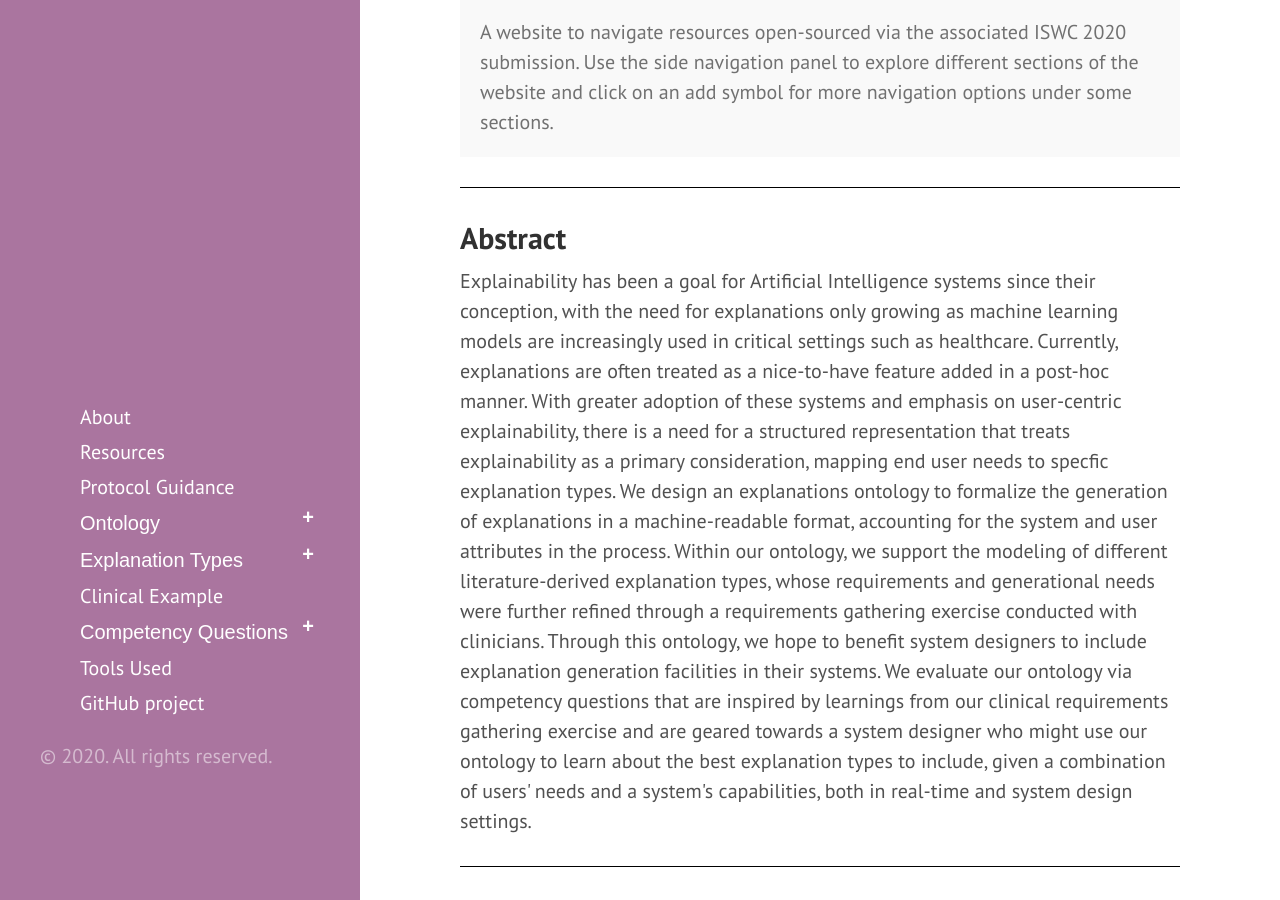
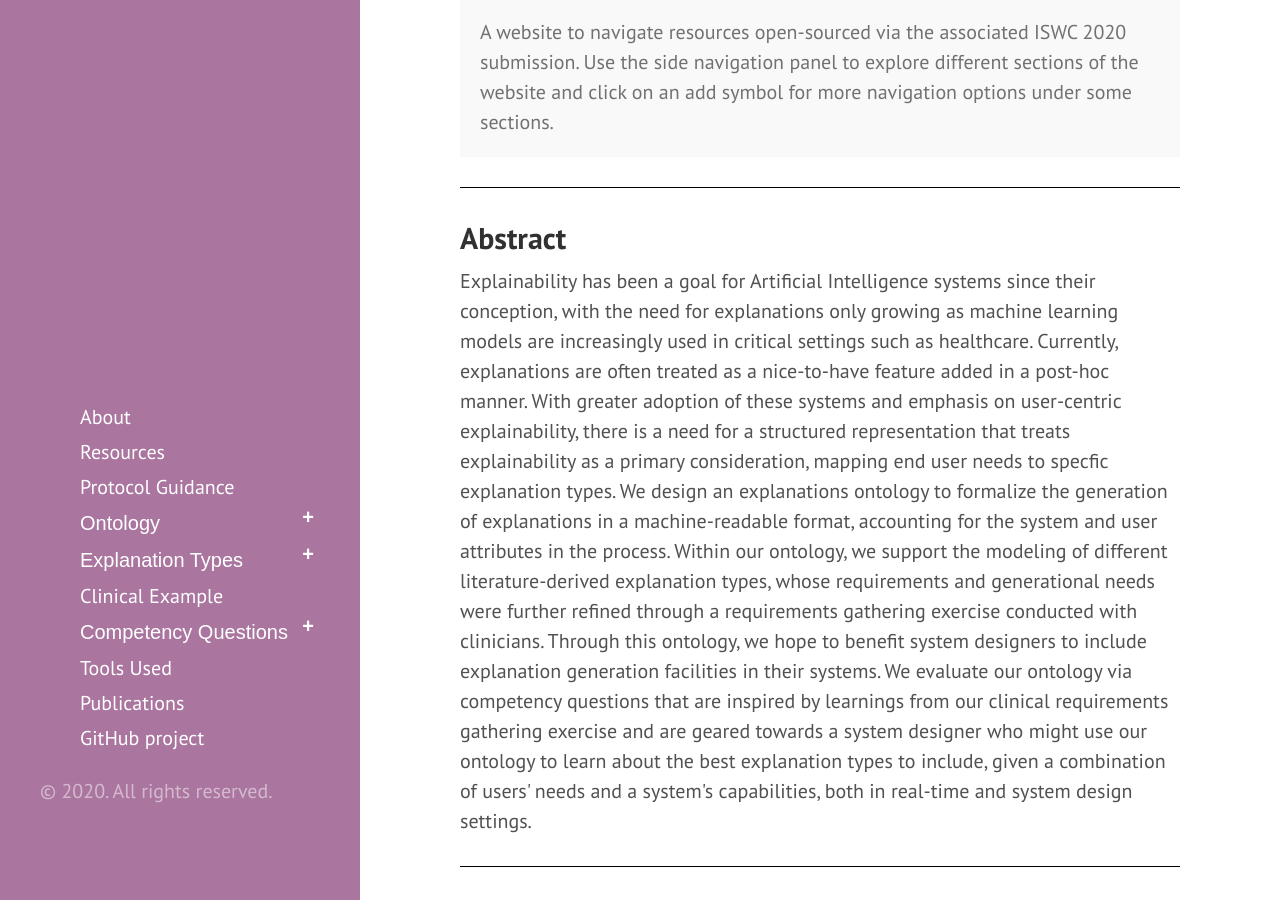
Before and after one commit to tetherless-world/explanation-ontology, a Jekyll site: the page built from index.md, in a window 1280 px wide and 900 px high, scrolled down 435 px. Built offline with Jekyll 4.4.1, drawn with Linux system fonts in a browser that asks for light colours; our own code applies the rules of GitHub Pages for plain Markdown files; Markdown is read by kramdown in place of the engine named in the settings.

Commit message:
Update sidebar.html
Adding a nav option for sidebar, need to see how it fits though.

```diff
--- a/_includes/sidebar.html
+++ b/_includes/sidebar.html
@@ -45,6 +45,8 @@
         </div>
         </li>
         <li><a class="sidebar-nav-item{% if page.url == node.url %} active{% endif %}" href="{{site.baseurl}}index#toolsused">Tools Used</a></li>
+                <li><a class="sidebar-nav-item{% if page.url == node.url %} active{% endif %}" href="{{site.baseurl}}publications">Publications</a></li>
+
 
 
 
```
